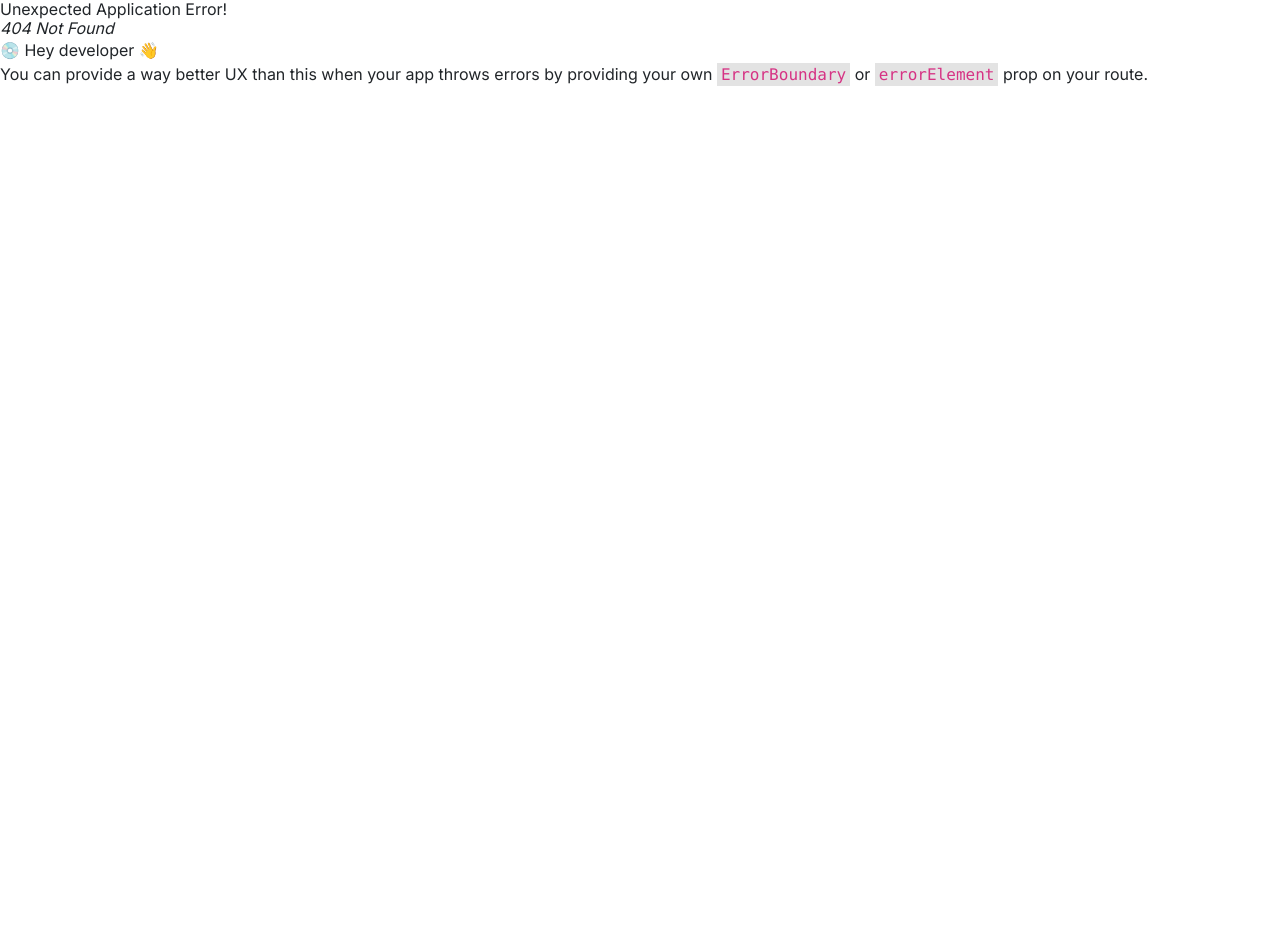
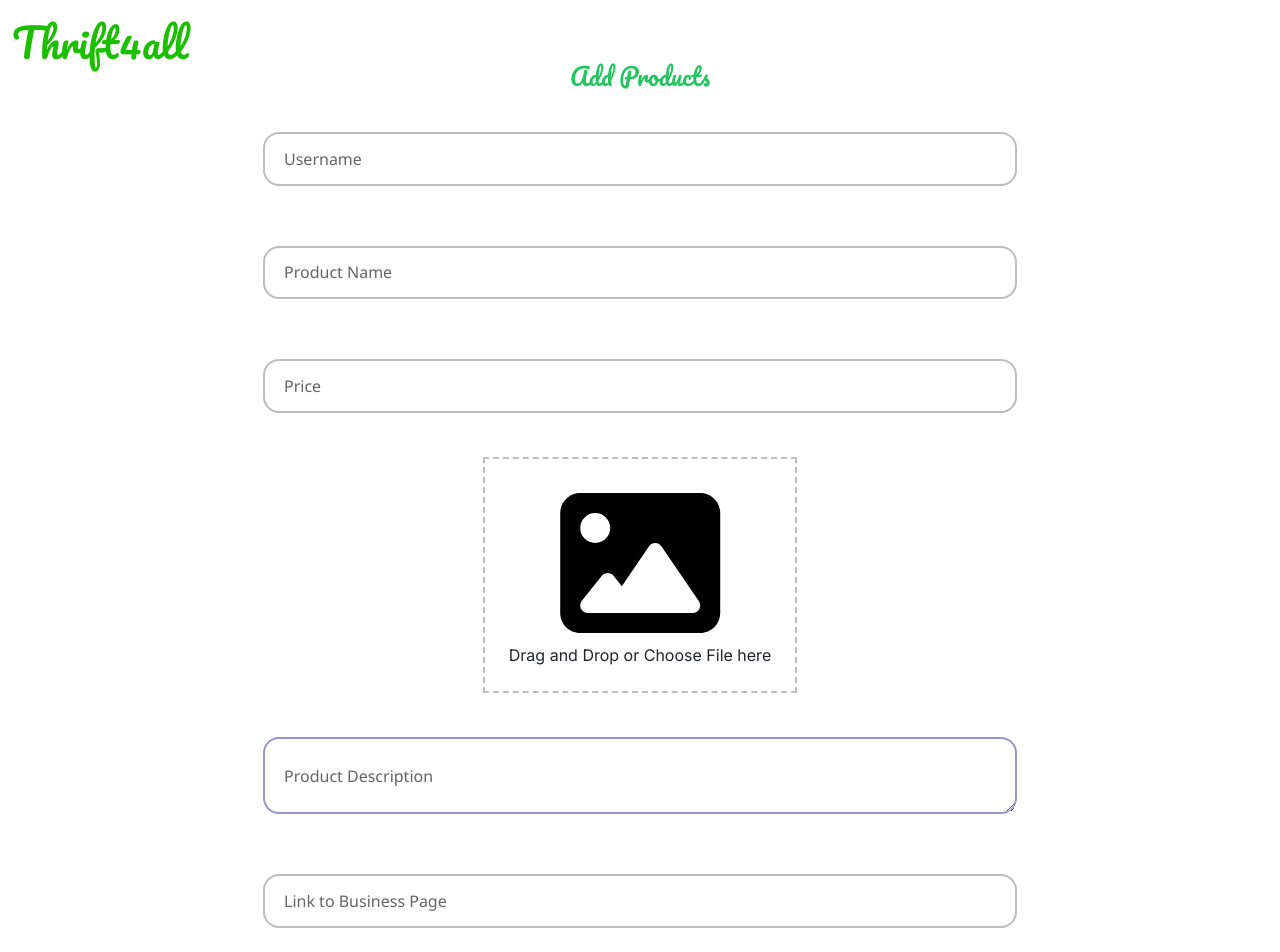
Before and after one commit to tobidechamp15/Thrift4all, a React (Create React App) app: page /addproducts in a window 1280 px wide. Before the commit this address had no page. Shown: the top 952 px of the page. Before the commit the page ends 800 px from the top, so only its background shows below. Built offline with nearby package versions, Linux system fonts and the light colour scheme; a web font is replaced by a local one.

Commit message:
Feat Add Products

```diff
--- /dev/null
+++ b/src/components/AddProducts.jsx
@@ -0,0 +1,201 @@
+import React, { useEffect, useState } from "react";
+import { Link } from "react-router-dom";
+import { faImage } from "@fortawesome/free-solid-svg-icons";
+import { FontAwesomeIcon } from "@fortawesome/react-fontawesome";
+import { db } from "./firebase/config";
+import { doc, getDoc, addDoc, collection } from "firebase/firestore";
+
+const AddProducts = () => {
+  const [imageSrc, setImageSrc] = useState(null);
+  const [userName, setUserName] = useState("");
+  const [productName, setProductName] = useState("");
+  const [price, setPrice] = useState("");
+  const [productDescription, setProductDescription] = useState("");
+  const [businessLink, setBusinessLink] = useState("");
+
+  const userId = localStorage.getItem("userId");
+
+  const handleImageClick = () => {
+    document.getElementById("fileInput").click();
+  };
+
+  const handleFileChange = (event) => {
+    const file = event.target.files[0];
+    if (file) {
+      const reader = new FileReader();
+      reader.onload = () => {
+        setImageSrc(reader.result);
+      };
+      reader.readAsDataURL(file);
+    }
+  };
+
+  useEffect(() => {
+    if (userId) {
+      const fetchUserInfo = async () => {
+        const userDocRef = doc(db, "users", userId);
+        const userDoc = await getDoc(userDocRef);
+        if (userDoc.exists()) {
+          console.log(userDoc.data().name);
+          setUserName(userDoc.data().name);
+        }
+      };
+      fetchUserInfo();
+    }
+  }, [userId]);
+
+  //   const getUserInfo = () => {
+  //     if (userId) {
+  //       const userProductRef = collection(db, "products", userId, "userProducts"); // Reference to a sub-collection under the user's document
+
+  //       const userProductData = {
+  //         userName,
+  //         productName,
+  //         price,
+  //         productDescription,
+  //         businessLink,
+  //         imageSrc,
+  //         // Add other user-specific data as needed
+  //       };
+  //     }
+  //   };
+
+  const handleSubmit = async (e) => {
+    e.preventDefault();
+    if (!userId) {
+      alert("User ID is missing.");
+      return;
+    }
+
+    try {
+      const userProductRef = collection(db, "products", userId, "userProducts");
+      await addDoc(userProductRef, {
+        userName,
+        productName,
+        price,
+        productDescription,
+        businessLink,
+        imageSrc,
+      });
+      setPrice("");
+      setBusinessLink("");
+      setImageSrc("");
+      setProductDescription("");
+      setProductName("");
+      setUserName(userName);
+      alert("Product added successfully!");
+    } catch (error) {
+      console.error("Error adding product: ", error);
+      alert("Error adding product.");
+    }
+  };
+
+  return (
+    <div className="flex items-center justify-center flex-col container py-4">
+      <div className="w-full items-start logoStyle hidden md:flex      ">
+        Thrift4all
+      </div>
+      <Link to="/" className="flex md:hidden  w-full justify-end">
+        Home
+      </Link>
+      <div>
+        <span className=" text-2xl font-[Pacifico] text-green-500 font-medium">
+          Add Products
+        </span>
+      </div>
+      <form
+        className="w-[60%] xsm:w-full py-4 flex flex-col gap-7 items-center"
+        onSubmit={handleSubmit}
+      >
+        <div className="inputGroup flex items-center justify-center">
+          <input
+            type="text"
+            required
+            autoComplete="off"
+            className="w-full font-bold"
+            placeholder=" " // Use a space as a placeholder to trigger the label animation
+            value={userName}
+            disabled
+          />
+          <label htmlFor="name">Username</label>
+        </div>
+        <div className="inputGroup flex items-center justify-center">
+          <input
+            type="text"
+            required
+            autoComplete="off"
+            className="w-full"
+            placeholder=" " // Use a space as a placeholder to trigger the label animation
+            value={productName}
+            onChange={(e) => setProductName(e.target.value)}
+          />
+          <label htmlFor="name">Product Name</label>
+        </div>
+        <div className="inputGroup flex items-center justify-center">
+          <input
+            type="number"
+            required
+            autoComplete="off"
+            className="w-full no-spin"
+            placeholder=" " // Use a space as a placeholder to trigger the label animation
+            value={price}
+            onChange={(e) => setPrice(e.target.value)}
+          />
+          <label htmlFor="name">Price</label>
+        </div>
+        <div
+          className=" border-dashed border-2 w-fit p-4 border-[#bdbdbd] flex flex-col cursor-pointer"
+          onClick={handleImageClick}
+        >
+          {imageSrc ? (
+            <img src={imageSrc} alt="Selected" className="max-w-full h-auto" />
+          ) : (
+            <>
+              <FontAwesomeIcon
+                icon={faImage}
+                className="text-[160px] text-black"
+              />
+              <span>Drag and Drop or Choose File here</span>
+            </>
+          )}
+          <input
+            type="file"
+            required
+            id="fileInput"
+            style={{ display: "none" }}
+            onChange={handleFileChange}
+          />
+        </div>
+        <div className="inputGroup flex items-center justify-center">
+          <textarea
+            type="text"
+            required
+            autoComplete="off"
+            className="w-full"
+            value={productDescription}
+            onChange={(e) => setProductDescription(e.target.value)}
+            placeholder=" " // Use a space as a placeholder to trigger the label animation
+          />
+          <label htmlFor="name">Product Description</label>
+        </div>
+        <div className="inputGroup flex items-center justify-center">
+          <input
+            type="text"
+            required
+            autoComplete="off"
+            className="w-full"
+            value={businessLink}
+            onChange={(e) => setBusinessLink(e.target.value)}
+            placeholder=" " // Use a space as a placeholder to trigger the label animation
+          />
+          <label htmlFor="name">Link to Business Page</label>
+        </div>
+        <button type="submit" className="btn btn-outline-dark">
+          Add Products
+        </button>
+      </form>
+    </div>
+  );
+};
+
+export default AddProducts;
--- a/src/components/FilterOptions.jsx
+++ b/src/components/FilterOptions.jsx
@@ -6,7 +6,7 @@ import arrow from "../assets/Arrow.svg";
 
 const FilterOptions = () => {
   return (
-    <div className="w-full flex justify-center" >
+    <div className="w-full flex justify-center">
       <div className="flex gap-2 overflow- xsm:w-[100%] w-[70%] ">
         <div className="flex flex-col gap-1 m-2 cursor-pointer transition-all ease-in-out hover:bg-[#dddbdb] rounded-[25px] justify-between border-1 border-[#B31430] w-[450px] h-[200px] items-center bg-[#B715321A] p-3">
           <img src={clothIcon} className=" w-auto h-full" />
@@ -24,7 +24,7 @@ const FilterOptions = () => {
           <span className=" font-normal text-xs font-[Pacifico]">View all</span>
           <img src={arrow} alt="" />
         </div>
-      </div>{" "}
+      </div>
     </div>
   );
 };
--- a/src/components/Navbar.jsx
+++ b/src/components/Navbar.jsx
@@ -1,4 +1,5 @@
 import React from "react";
+import { Link } from "react-router-dom";
 import { FontAwesomeIcon } from "@fortawesome/react-fontawesome";
 import { faBars } from "@fortawesome/free-solid-svg-icons";
 
@@ -9,7 +10,9 @@ const Navbar = () => (
       <div className="md:flex gap-4 hidden">
         <span className="nav-items">Home</span>
         <span className="nav-items">Products</span>
-        <span className="nav-items">Add Products</span>
+        <Link to="/addproducts" className="nav-items">
+          Add Products
+        </Link>
         <span className="nav-items">Contact</span>
       </div>
       <div className="logout-btn">LOGOUT</div>
--- /dev/null
+++ b/src/components/NoUser.jsx
@@ -0,0 +1,30 @@
+import React from "react";
+import { Link } from "react-router-dom";
+import { faCircleExclamation } from "@fortawesome/free-solid-svg-icons";
+import { FontAwesomeIcon } from "@fortawesome/react-fontawesome";
+
+const NoUser = () => {
+  return (
+    <div className="flex flex-col h-screen items-center justify-center bg-white">
+      <h1 className="text-2xl font-bold mb-4">
+        Please Log In
+        <FontAwesomeIcon
+          icon={faCircleExclamation}
+          bounce
+          className="text-red-400 ms-1"
+        />
+      </h1>
+      <p className="text-gray-600 mb-4">
+        To access your content, please log in with your account.
+      </p>
+      <Link
+        to="/login"
+        className="btn btn-outline-primary fo py-2 px-4 rounded"
+      >
+        Log In
+      </Link>
+    </div>
+  );
+};
+
+export default NoUser;
--- a/src/components/firebase/config.js
+++ b/src/components/firebase/config.js
@@ -23,6 +23,8 @@ const firebaseConfig = {
 export const app = initializeApp(firebaseConfig);
 const analytics = getAnalytics(app);
 const db = getFirestore(app);
+const userId = localStorage.getItem("userId");
 
 export { analytics };
 export { db };
+export { userId };
--- a/src/index.css
+++ b/src/index.css
@@ -62,12 +62,11 @@ body {
   font-family: "Segoe UI", sans-serif;
   margin: 1em 0;
   width: 100%;
-
-  /* max-width: 190px; */
   position: relative;
 }
 
-.inputGroup input {
+.inputGroup input,
+textarea {
   font-size: 100%;
   padding: 0.8em;
   outline: none;
@@ -82,7 +81,7 @@ body {
   position: absolute;
   top: 50%;
   left: 0;
-  padding: 0.8em;
+  padding: 0 0.8em;
   margin-left: 0.5em;
   pointer-events: none;
   transition: all 0.3s ease;
@@ -91,7 +90,9 @@ body {
 }
 
 .inputGroup input:focus ~ label,
-.inputGroup input:not(:placeholder-shown) ~ label {
+.inputGroup input:not(:placeholder-shown) ~ label,
+.inputGroup textarea:focus ~ label,
+.inputGroup textarea:not(:placeholder-shown) ~ label {
   /* transform: translateY(-100%) scale(0.9); */
   margin: 0;
   margin-left: 1.3em;
@@ -102,6 +103,7 @@ body {
   border-radius: 100%;
 }
 
-.inputGroup input:focus {
+.inputGroup input:focus,
+textarea {
   border-color: rgb(150, 150, 200);
 }
--- a/src/index.js
+++ b/src/index.js
@@ -9,6 +9,7 @@ import ProductDetail from "./components/ProductDetail";
 import { ProductProvider } from "./components/ProductContext";
 import SignUp from "./components/SignUp";
 import Login from "./components/Login";
+import AddProducts from "./components/AddProducts";
 
 const router = createBrowserRouter([
   {
@@ -27,6 +28,10 @@ const router = createBrowserRouter([
     path: "/login",
     element: <Login />,
   },
+  {
+    path: "/addproducts",
+    element: <AddProducts />,
+  },
 ]);
 const root = ReactDOM.createRoot(document.getElementById("root"));
 root.render(
```
